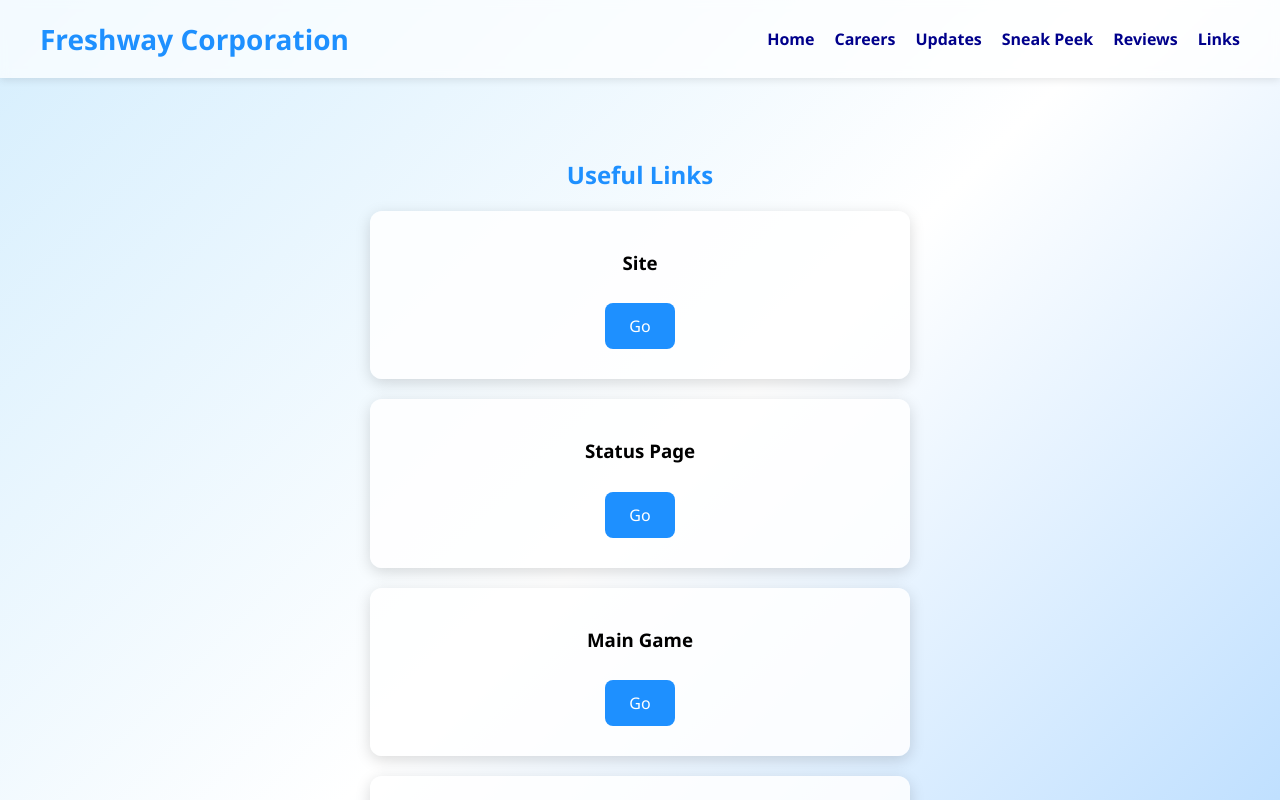
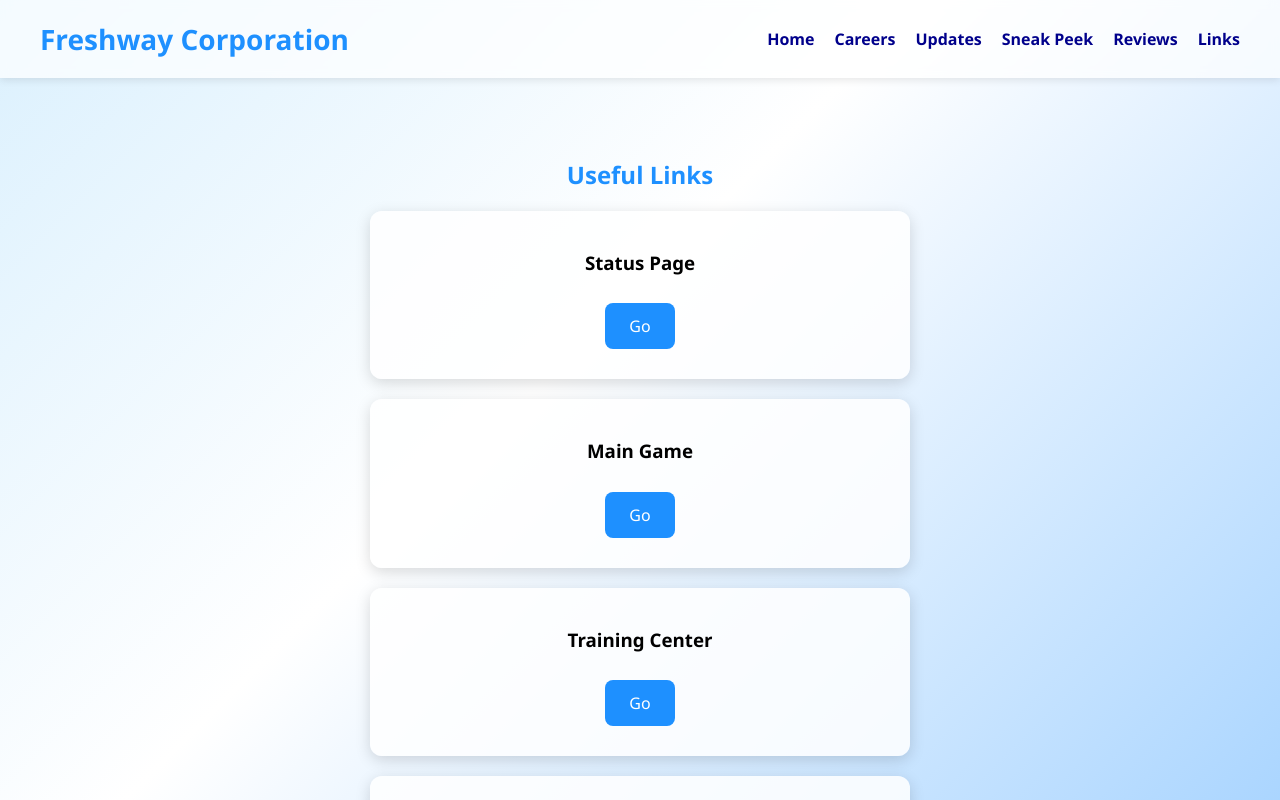
Before and after one commit to Hackerguy126578/FreshwayCorporation, a Next.js app: page /links in a window 1280 px wide. Shown: the top 800 px of the page. Built offline with nearby package versions, Linux system fonts and the light colour scheme.

Commit message:
Update links.js

```diff
--- a/pages/links.js
+++ b/pages/links.js
@@ -2,7 +2,6 @@ import Link from 'next/link'
 
 export default function Links() {
   const links = [
-    { name: "Site", url: "https://sites.google.com/view/freshwayroblox-corporation/homepage" },
     { name: "Status Page", url: "https://freshway-corporation.betteruptime.com/" },
     { name: "Main Game", url: "https://www.roblox.com/games/105961436004944/OPENING-CEREMONY-Freshway-Corporation" },
     { name: "Training Center", url: "https://www.roblox.com/games/122026789399591/Training-Center" },
```
